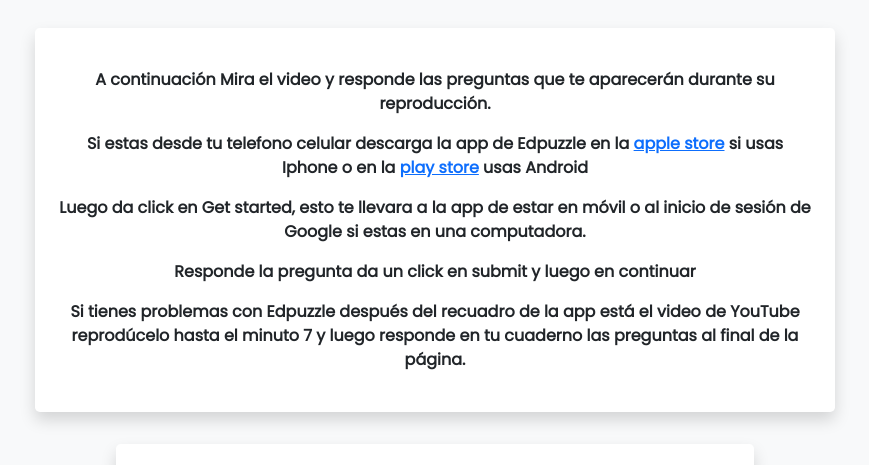
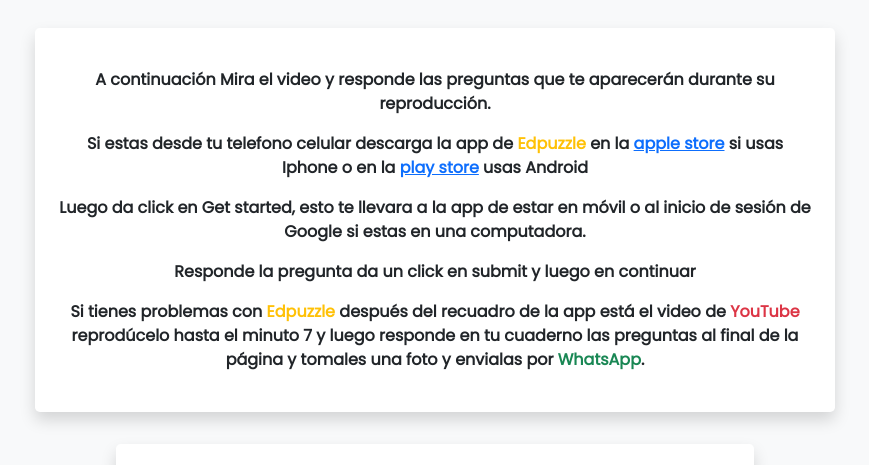
Before and after one commit to bayar25/QuestionSteam, a plain HTML site: page index.html in a window 1280 px wide. Shown: the part 281-746 px from the top of the page, without its empty margins (205-1074 px from the left). Drawn offline with nearby package versions, Linux system fonts and the light colour scheme; grey boxes are pictures that could not be loaded; a web font is replaced by a local one.

Commit message:
mejora texto

```diff
--- a/index.html
+++ b/index.html
@@ -44,7 +44,7 @@
           aparecerán durante su reproducción.
         </p>
         <p>
-          Si estas desde tu telefono celular descarga la app de Edpuzzle en la
+          Si estas desde tu telefono celular descarga la app de <span class="text-warning">Edpuzzle</span> en la
           <a href="https://apps.apple.com/us/app/edpuzzle/id919598209">
             apple store</a
           >
@@ -62,9 +62,9 @@
         </p>
         <p>Responde la pregunta da un click en submit y luego en continuar</p>
         <p>
-          Si tienes problemas con Edpuzzle después del recuadro de la app está
-          el video de YouTube reprodúcelo hasta el minuto 7 y luego responde en tu cuaderno las
-          preguntas al final de la página.
+          Si tienes problemas con <span class="text-warning">Edpuzzle</span> después del recuadro de la app está
+          el video de <span class="text-danger">YouTube</span> reprodúcelo hasta el minuto 7 y luego responde en tu cuaderno las
+          preguntas al final de la página y tomales una foto y envialas por  <span class="text-success">WhatsApp</span>.
         </p>
       </div>
     </div>
```
